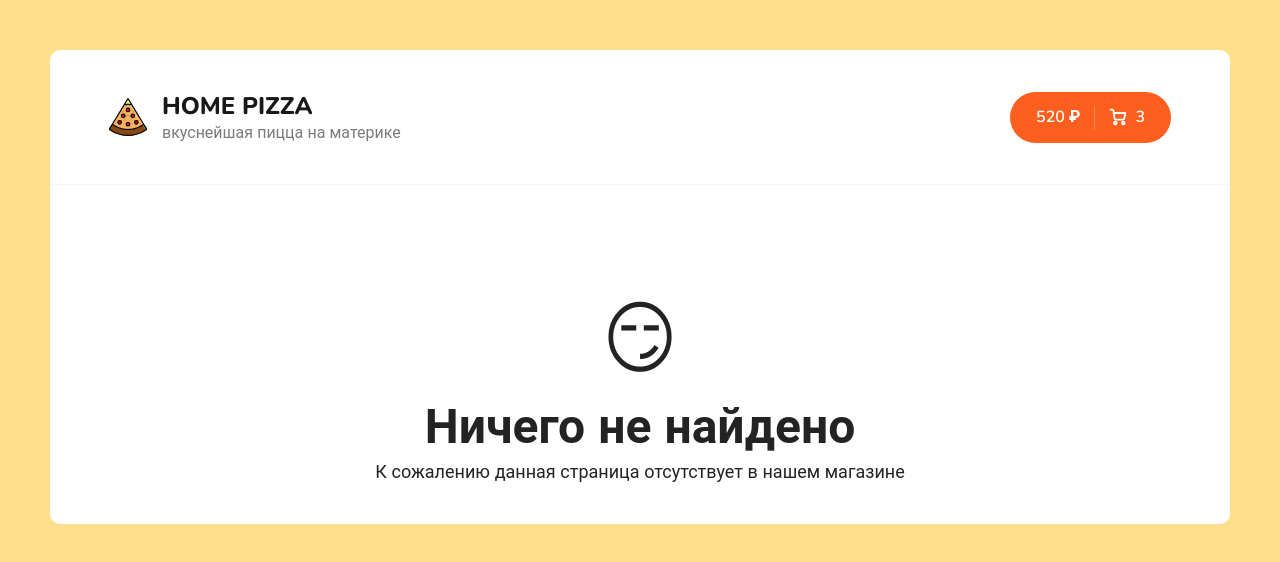
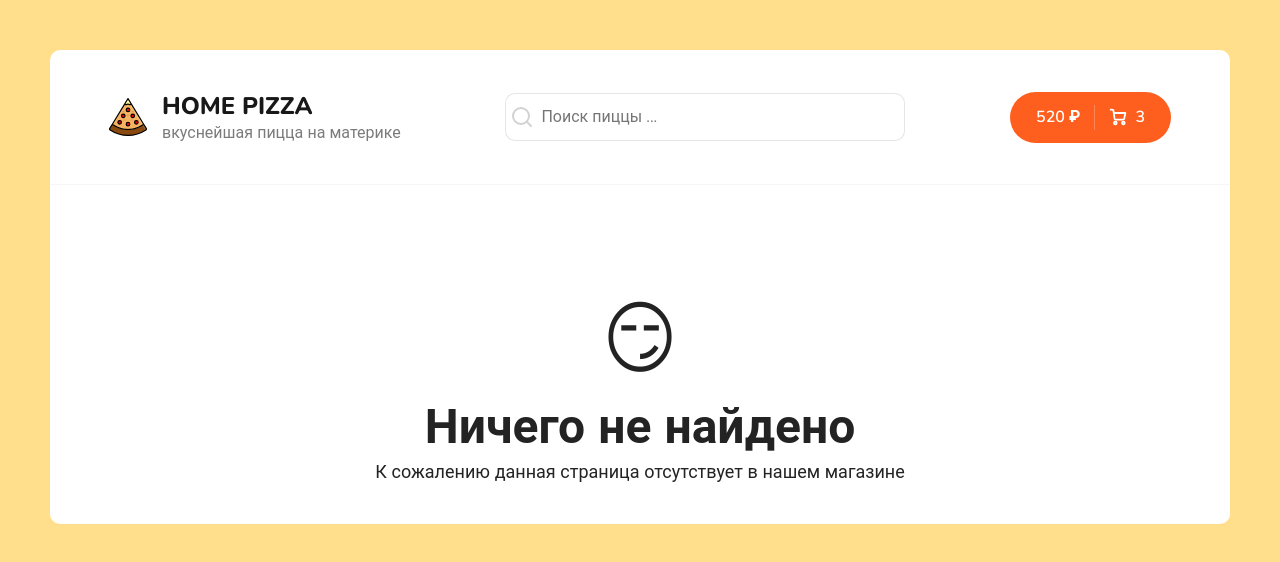
Before and after one commit to YPetrik/react-shop-pizza, a React (Create React App) app: page /pizza/1 in a window 1280 px wide. Shown: the top 562 px of the page. Built offline with nearby package versions, Linux system fonts and the light colour scheme.

Commit message:
10_ add filter product backend else add panitation

```diff
--- a/src/App.js
+++ b/src/App.js
@@ -10,12 +10,13 @@ import Header from './components/Header';
 import './scss/app.scss';
 
 function App() {
+  const [searchValue, setSearchValue] = React.useState('');
   return (
     <div className="wrapper">
-      <Header />
+      <Header searchValue={searchValue} setSearchValue={setSearchValue} />
       <div className="content">
         <Routes>
-          <Route path="/" element={<Home />} />
+          <Route path="/" element={<Home searchValue={searchValue} />} />
           <Route path="/cart" element={<Cart />} />
           <Route path="*" element={<NotFound />} />
         </Routes>
--- a/src/components/Header/index.jsx
+++ b/src/components/Header/index.jsx
@@ -2,8 +2,10 @@ import React from 'react';
 
 import logo from '../../assets/img/pizza-logo.svg';
 import { Link } from 'react-router-dom';
+import Search from '../Search';
 
-const Header = () => {
+const Header = ({searchValue, setSearchValue}) => {
+
   return (
     <div className="header">
       <div className="container">
@@ -16,7 +18,7 @@ const Header = () => {
             </div>
           </div>
         </Link>
-
+        <Search searchValue={searchValue} setSearchValue={setSearchValue}/>
         <div className="header__cart">
           <Link to="/cart">
             <div className="button button--cart">
--- /dev/null
+++ b/src/components/Pagination/Pagination.module.scss
@@ -0,0 +1,32 @@
+.wrapper {
+  display: flex;
+  flex-direction: row;
+  justify-content: center;
+  align-items: center;
+  padding: 20px 50px;
+
+  a {
+    font-weight: 600;
+    font-size: 14px;
+    line-height: 12px;
+    border: 1px solid #fe5f1e;
+    border-radius: 51%;
+    padding: 10px 15px;
+    margin-right: 8px;
+    cursor: pointer;
+
+    &:hover {
+      background-color: #fe5f1e;
+      color: #fff;
+    }
+  }
+
+  :global {
+    .selected {
+      a {
+        background-color: #fe5f1e;
+        color: #fff;
+      }
+    }
+  }
+}
--- /dev/null
+++ b/src/components/Pagination/index.jsx
@@ -0,0 +1,26 @@
+import React from 'react';
+
+import ReactPaginate from 'react-paginate';
+
+import style from './Pagination.module.scss';
+
+const Pagination = ({ onChangePage }) => {
+  return (
+    <>
+      <ReactPaginate
+        className={style.wrapper}
+        breakLabel="..."
+        // nextLabel={<FiChevronsRight />}
+        nextLabel=">"
+        onPageChange={(event) => onChangePage(event.selected + 1)}
+        pageRangeDisplayed={4} // сколько на странице будет обьектов
+        pageCount={3} // сколько страниц будет
+        // previousLabel={<FiChevronsLeft />}
+        forcePage={0} // говорит на какой странице погинации мы будем при рендаринге
+        previousLabel="<"
+        renderOnZeroPageCount={null}
+      />
+    </>
+  );
+};
+export default Pagination;
--- /dev/null
+++ b/src/components/Search/Search.module.scss
@@ -0,0 +1,38 @@
+.wrapper {
+  position: relative;
+
+  &__input {
+    border-radius: 10px;
+    padding: 12px 35px;
+    border: 1px solid rgb(0, 0, 0, 0.1);
+    width: 400px;
+    font-size: 16px;
+
+    &:hover {
+      border: 2px solid rgb(0, 0, 0, 0.2);
+    }
+  }
+
+  &__icon {
+    position: absolute;
+    width: 24px;
+    height: 24px;
+    left: 5px;
+    opacity: 0.2;
+    bottom: 12px;
+  }
+
+  &__delete {
+    position: absolute;
+    width: 25px;
+    height: 25px;
+    opacity: 0.2;
+    right: 15px;
+    top: 10px;
+    cursor: pointer;
+
+    &:hover {
+      opacity: 0.4;
+    }
+  }
+}
--- /dev/null
+++ b/src/components/Search/index.jsx
@@ -0,0 +1,23 @@
+import React from 'react';
+
+import { FiSearch, FiX } from 'react-icons/fi';
+
+import style from './Search.module.scss';
+
+const Search = ({ searchValue, setSearchValue }) => {
+  return (
+    <div className={style.wrapper}>
+      <FiSearch className={style.wrapper__icon} />
+      <input
+        className={style.wrapper__input}
+        type="text"
+        placeholder="Поиск пиццы ..."
+        value={searchValue}
+        onChange={(e) => setSearchValue(e.target.value)}
+      />
+      {searchValue && <FiX className={style.wrapper__delete} onClick={() => setSearchValue('')} />}
+    </div>
+  );
+};
+
+export default Search;
--- a/src/pages/Home/index.jsx
+++ b/src/pages/Home/index.jsx
@@ -1,20 +1,23 @@
 import React from 'react';
 
 import Sort from '../../components/Sort';
+import Pagination from '../../components/Pagination';
 import Categories from '../../components/Categories';
 import PizzaBlock from '../../components/PizzaBlock';
 import Skeleton from '../../components/PizzaBlock/Skeleton';
 
 import axios from 'axios';
 
-const Home = () => {
+const Home = ({ searchValue }) => {
+
   const [arrPizzas, setArrPizzas] = React.useState([]);
   const [isLoading, setIsLoading] = React.useState(false);
+  const [currentPage, setCurrentPage] = React.useState(1);
+  const [categoryId, setCategoryId] = React.useState(0);
   const [sortType, setSortType] = React.useState({
     name: 'популярности',
     sortProperty: 'rating',
   });
-  const [categoryId, setCategoryId] = React.useState(0);
 
   const getFetchData = async () => {
     setIsLoading(true);
@@ -22,10 +25,11 @@ const Home = () => {
     const category = categoryId > 0 ? categoryId : '';
     const order = sortType.sortProperty.includes('-') ? 'asc' : 'desc';
     const sortBy = sortType.sortProperty.replace('-', '');
+    const search = searchValue ? `&search=${searchValue}` : '';
 
     try {
       const { data } = await axios.get(
-        `https://641fd25482bea25f6df5717d.mockapi.io/items?category=${category}&sortBy=${sortBy}&order=${order}
+        `https://641fd25482bea25f6df5717d.mockapi.io/items?page=${currentPage}&limit=4&category=${category}&sortBy=${sortBy}&order=${order}${search}
 				`,
       );
       setArrPizzas(data);
@@ -38,7 +42,7 @@ const Home = () => {
 
   React.useEffect(() => {
     getFetchData();
-  }, [categoryId, sortType]);
+  }, [categoryId, sortType, searchValue, currentPage]);
   return (
     <div className="container">
       <div className="content__top">
@@ -51,6 +55,11 @@ const Home = () => {
           ? [...new Array(10)].map((_, index) => <Skeleton key={index} />)
           : arrPizzas.map((obj, id) => <PizzaBlock key={id} {...obj} />)}
       </div>
+      <Pagination
+        currentPage={currentPage}
+        setCurrentPage={setCurrentPage}
+        onChangePage={(number) => setCurrentPage(number)}
+      />
     </div>
   );
 };
```
